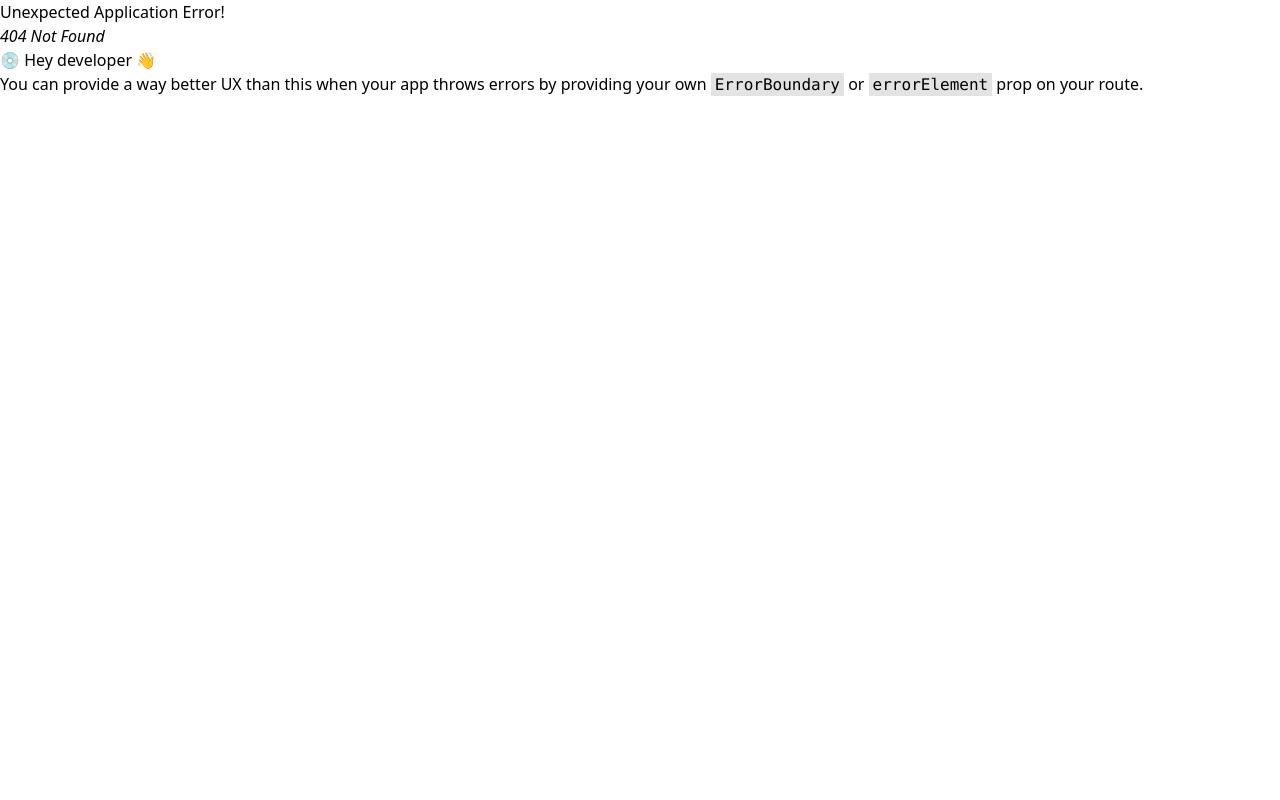
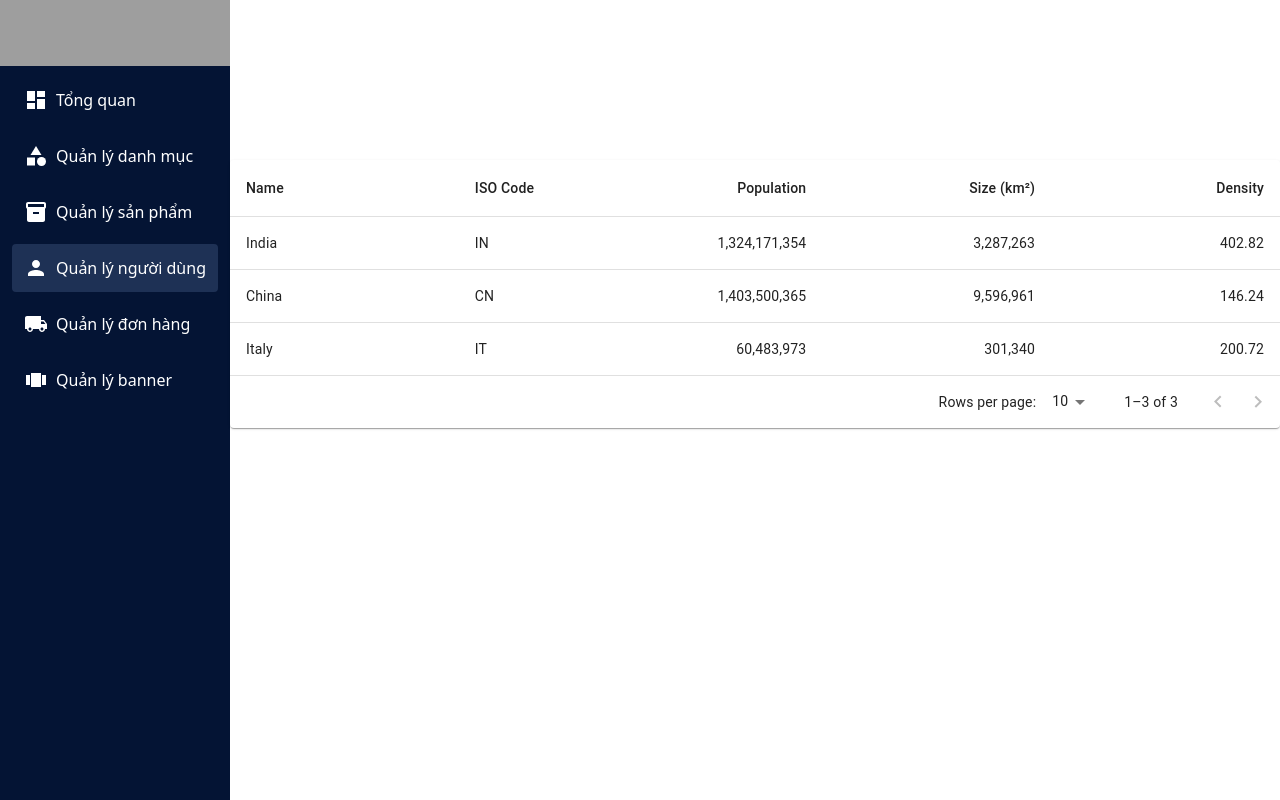
Before and after one commit to TheFrozenWatcher/Project_MD5_N3_FE, a React (Vite) app: page /admin/user in a window 1280 px wide. Before the commit this address had no page. Shown: the top 800 px of the page. Built offline with nearby package versions, Linux system fonts and the light colour scheme; no server answers; grey boxes are pictures that could not be loaded.

Commit message:
create breanch

```diff
--- /dev/null
+++ b/src/api/userAPI.js
@@ -0,0 +1,9 @@
+
+import { createAsyncThunk } from "@reduxjs/toolkit";
+import BASE_URL from ".";
+import { GET } from "../constants/httpMethod";
+
+export const getAllUsers = createAsyncThunk("users/getAllUsers",async ()=>{
+    const response = await BASE_URL[GET]("admin/user");
+    return response.data;
+});
--- a/src/layouts/menu/AdminMenu.jsx
+++ b/src/layouts/menu/AdminMenu.jsx
@@ -31,7 +31,7 @@ export default function AdminMenu() {
             <InventoryIcon />
             <span> Quản lý sản phẩm</span>
           </NavLink>
-          <NavLink className="link" to="/">
+          <NavLink className="link" to="/admin/user">
           <PersonIcon/>
             <span> Quản lý người dùng</span>
           </NavLink>
--- /dev/null
+++ b/src/pages/admin/User.jsx
@@ -0,0 +1,120 @@
+import * as React from "react";
+import Paper from "@mui/material/Paper";
+import Table from "@mui/material/Table";
+import TableBody from "@mui/material/TableBody";
+import TableCell from "@mui/material/TableCell";
+import TableContainer from "@mui/material/TableContainer";
+import TableHead from "@mui/material/TableHead";
+import TablePagination from "@mui/material/TablePagination";
+import TableRow from "@mui/material/TableRow";
+import { useDispatch, useSelector } from "react-redux";
+import { getAllUsers } from "../../api/userAPI";
+
+const columns = [
+  { id: "name", label: "Name", minWidth: 170 },
+  { id: "code", label: "ISO\u00a0Code", minWidth: 100 },
+  {
+    id: "population",
+    label: "Population",
+    minWidth: 170,
+    align: "right",
+    format: (value) => value.toLocaleString("en-US"),
+  },
+  {
+    id: "size",
+    label: "Size\u00a0(km\u00b2)",
+    minWidth: 170,
+    align: "right",
+    format: (value) => value.toLocaleString("en-US"),
+  },
+  {
+    id: "density",
+    label: "Density",
+    minWidth: 170,
+    align: "right",
+    format: (value) => value.toFixed(2),
+  },
+];
+
+function createData(name, code, population, size) {
+  const density = population / size;
+  return { name, code, population, size, density };
+}
+
+const rows = [
+  createData("India", "IN", 1324171354, 3287263),
+  createData("China", "CN", 1403500365, 9596961),
+  createData("Italy", "IT", 60483973, 301340),
+];
+
+export default function User() {
+  const dispatch = useDispatch();
+  const { data, loading, error } = useSelector((state) => state.user);
+  const [listUser, setListUser] = React.useState([]);
+  React.useEffect(() => {
+    dispatch(getAllUsers());
+    console.log(data);
+  }, []);
+  const [page, setPage] = React.useState(0);
+  const [rowsPerPage, setRowsPerPage] = React.useState(10);
+
+  const handleChangePage = (event, newPage) => {
+    setPage(newPage);
+  };
+
+  const handleChangeRowsPerPage = (event) => {
+    setRowsPerPage(+event.target.value);
+    setPage(0);
+  };
+
+  return (
+    <Paper sx={{ width: "100%", overflow: "hidden" }}>
+      <TableContainer sx={{ maxHeight: 440 }}>
+        <Table stickyHeader aria-label="sticky table">
+          <TableHead>
+            <TableRow>
+              {columns.map((column) => (
+                <TableCell
+                  key={column.id}
+                  align={column.align}
+                  style={{ minWidth: column.minWidth }}
+                >
+                  {column.label}
+                </TableCell>
+              ))}
+            </TableRow>
+          </TableHead>
+          <TableBody>
+            {rows
+              .slice(page * rowsPerPage, page * rowsPerPage + rowsPerPage)
+              .map((row) => {
+                return (
+                  <TableRow hover role="checkbox" tabIndex={-1} key={row.code}>
+                    {columns.map((column) => {
+                      const value = row[column.id];
+                      return (
+                        <TableCell key={column.id} align={column.align}>
+                          {column.format && typeof value === "number"
+                            ? column.format(value)
+                            : value}
+                        </TableCell>
+                      );
+                    })}
+                  </TableRow>
+                );
+              })}
+          </TableBody>
+        </Table>
+      </TableContainer>
+      <TablePagination
+        rowsPerPageOptions={[10, 25, 100]}
+        component="div"
+        count={rows.length}
+        rowsPerPage={rowsPerPage}
+        page={page}
+        onPageChange={handleChangePage}
+        onRowsPerPageChange={handleChangeRowsPerPage}
+      />
+    </Paper>
+  );
+}
--- a/src/pages/admin/index.jsx
+++ b/src/pages/admin/index.jsx
@@ -10,9 +10,13 @@ export default function AdminIndex() {
     <>
     <div className="ra-admin-layout">
       <Menu />
-      <div className="right">
+      <div className="right ">
+        <div className='flex'>
         <AdminMenu/>
+        <div className="flex-1 mt-[20vh]">
         <Outlet />
+        </div>
+        </div>
         <Footer/>
       </div>
     </div>
--- a/src/redux/slices/index.js
+++ b/src/redux/slices/index.js
@@ -1,8 +1,10 @@
 import { combineReducers } from "redux";
 import authSlice from "./authSlice";
+import userSlice from "./userSlice";
 
 const reducers = combineReducers({
     auth:authSlice,
+    user:userSlice,
 });
 
 export default reducers;
--- /dev/null
+++ b/src/redux/slices/userSlice.js
@@ -0,0 +1,30 @@
+import { createSlice } from "@reduxjs/toolkit";
+import { FAILED, IDLE, PENDING, SUCCESS } from "../../constants/status";
+import { getAllUsers } from "../../api/userAPI";
+
+const userSlice = createSlice({
+    name: "user",
+    initialState: {
+      loading: [IDLE],
+      data: null,
+      error: null,
+    },
+    reducers: {
+    },
+    extraReducers: (builder) => {
+      builder.addCase(getAllUsers.pending, (state) => {
+        state.loading = [PENDING];
+      });
+
+      builder.addCase(getAllUsers.fulfilled, (state, action) => {
+        console.log(action);
+        state.data = action.payload;
+        state.loading =[SUCCESS];
+      });
+      builder.addCase(getAllUsers.rejected, (state, action) => {
+        state.loading = [FAILED];
+        state.error = action.error;
+      });
+    },
+  });
+  export default userSlice.reducer;
--- a/src/routes/privateRoute/index.jsx
+++ b/src/routes/privateRoute/index.jsx
@@ -1,13 +1,17 @@
 import PrivateRoute from "../../features/protectedRouter/PrivateRoute";
 import LayoutIndex from "../../layouts";
 import AdminIndex from "../../pages/admin";
+import User from "../../pages/admin/User";
 
 const privateRoutes = [
     {
       path: "/admin",
       element: <PrivateRoute element={<AdminIndex />} />,
       children: [
-
+       {
+        path: "user",
+        element: <PrivateRoute element={<User/>}/>
+       }
       ],
     },
   ];
```
